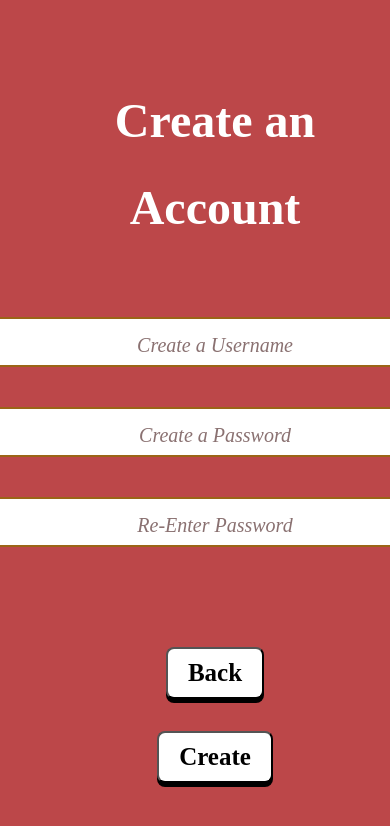
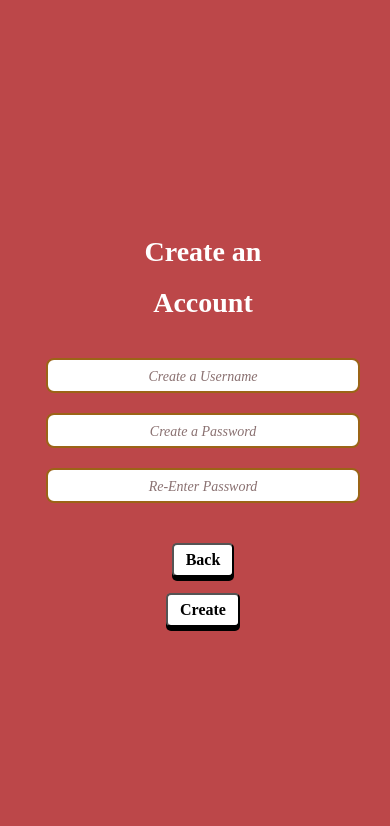
Before and after one commit to alphin-08/KitchenCanvas-, a React (Create React App) app in the folder frontend/: page /createAccount in a window 390 px wide. Shown: the top 826 px of the page. Built offline with nearby package versions, Linux system fonts and the light colour scheme; a web font is replaced by a local one.

Commit message:
added more css stuff

```diff
--- a/frontend/src/index.css
+++ b/frontend/src/index.css
@@ -3,8 +3,8 @@ body {
   height: 100%;
   margin: 0;
   padding: 0;
-  overflow: auto;
-  /* Ensure scrolling is enabled */
+  overflow-y: scroll;
+  overflow-x: hidden;
 }
 
 body {
@@ -20,3 +20,9 @@ code {
   font-family: source-code-pro, Menlo, Monaco, Consolas, 'Courier New',
     monospace;
 }
+
+.home-link {
+  text-decoration: none;
+  color: inherit;
+  cursor: pointer;
+}
--- a/frontend/src/pages/createAccount.css
+++ b/frontend/src/pages/createAccount.css
@@ -13,24 +13,18 @@
     font-family: "Irish Grover", serif;
     background-color: #BC4749;
     box-shadow: 0 0 10px rgba(0, 0, 0, 0.5);
-    /* Optional shadow */
     margin: 0 auto;
-    /* Center horizontally */
     padding: 20px;
-    /* Add padding for spacing */
 }
 
 .topContainer-create {
     margin-bottom: 50px;
     text-align: center;
-    /* Center the text horizontally */
 }
 
 .topContainer-create h1 {
     color: white;
-    /* Ensure the text is visible */
     font-size: 48px;
-    /* Adjust the font size for visibility */
 }
 
 .middleContainer-create {
@@ -44,9 +38,7 @@
 
 .middleContainer-create input {
     width: 100%;
-    /* Adjust input width */
     max-width: 600px;
-    /* Restrict input width */
     height: 50px;
     font-size: 25px;
 }
@@ -66,11 +58,8 @@
     cursor: pointer;
     background-color: white;
     color: black;
-    /* Ensure text is visible on the button */
     padding: 10px 20px;
-    /* Add padding for better appearance */
     max-width: 300px;
-    /* Restrict button width */
 }
 
 .bottomContainer-create {
@@ -78,60 +67,213 @@
     flex-direction: column;
     gap: 2rem;
     align-items: center;
-    /* Center buttons horizontally */
+}
+
+@media (max-width: 900px) {
+    .mainContainer-create {
+        padding: 10px;
+        width: 100%;
+        min-height: 100vh;
+        margin: 0 auto;
+        display: flex;
+        flex-direction: column;
+        align-items: center;
+        background-color: #BC4749;
+    }
+
+    .topContainer-create {
+        margin-bottom: 30px;
+        text-align: center;
+    }
+
+    .topContainer-create h1 {
+        font-size: 36px;
+        color: white;
+    }
+
+    .middleContainer-create {
+        width: 100%;
+        gap: 30px;
+        margin-bottom: 50px;
+    }
+
+    .middleContainer-create input {
+        width: 90%;
+        max-width: 500px;
+        height: 40px;
+        font-size: 18px;
+    }
+
+    .middleContainer-create input::placeholder {
+        font-size: 16px;
+        text-align: center;
+    }
+
+    .middleContainer-create button,
+    .bottomContainer-create button {
+        font-size: 20px;
+        padding: 8px 16px;
+        max-width: 250px;
+        border-radius: 6px;
+    }
+
+    .bottomContainer-create {
+        gap: 1.5rem;
+    }
+}
+
+@media (max-width: 550px) {
+    .mainContainer-create {
+        padding: 8px;
+        width: 100%;
+        min-height: 100vh;
+        margin: 0 auto;
+        display: flex;
+        flex-direction: column;
+        align-items: center;
+        background-color: #BC4749;
+    }
+
+    .topContainer-create {
+        margin-bottom: 20px;
+        text-align: center;
+    }
+
+    .topContainer-create h1 {
+        font-size: 28px;
+        color: white;
+    }
+
+    .middleContainer-create {
+        width: 100%;
+        gap: 20px;
+        margin-bottom: 40px;
+    }
+
+    .middleContainer-create input {
+        width: 40%;
+        max-width: 400px;
+        height: 35px;
+        font-size: 16px;
+    }
+
+    .middleContainer-create input::placeholder {
+        font-size: 14px;
+        text-align: center;
+    }
+
+    .middleContainer-create button,
+    .bottomContainer-create button {
+        font-size: 16px;
+        padding: 6px 12px;
+        max-width: 200px;
+        border-radius: 5px;
+    }
+
+    .bottomContainer-create {
+        gap: 1rem;
+    }
 }
 
 @media (max-width: 360px) {
     .mainContainer-create {
+        padding: 5px;
+        width: 100%;
+        min-height: 100vh;
+        margin: 0 auto;
+        display: flex;
+        flex-direction: column;
+        align-items: center;
+        background-color: #BC4749;
+    }
+
+    .topContainer-create {
+        margin-bottom: 40px;
+        text-align: center;
+    }
+
+    .topContainer-create h1 {
+        font-size: 20px;
+        color: white;
+    }
+
+    .middleContainer-create {
+        width: 100%;
+        gap: 40px;
+        margin-bottom: 20px;
+    }
+
+    .middleContainer-create input {
+        width: 23%;
+        max-width: 250px;
+        height: 40px;
+        font-size: 12px;
+        padding: 10px;
+    }
+
+    .middleContainer-create input::placeholder {
+        font-size: 10px;
+        text-align: center;
+    }
+
+    .middleContainer-create button,
+    .bottomContainer-create button {
+        font-size: 16px;
+        padding: 10px 8px;
+        max-width: 200px;
+        border-radius: 4px;
+    }
+
+    .bottomContainer-create {
+        gap: 1rem;
+    }
+}
+
+/* @media (max-width: 360px) {
+    .mainContainer-create {
         padding: 10px;
         max-width: 100%;
-        /* Remove width constraints */
         min-width: auto;
-        /* Allow flexibility */
         min-height: auto;
-        /* Allow content to expand naturally */
         text-align: center;
-        /* Center text for small screens */
     }
 
     .topContainer-create h1 {
         font-size: 32px;
-        /* Reduced font size for smaller screens */
         margin-bottom: 30px;
     }
 
     .middleContainer-create {
         gap: 20px;
-        /* Reduced gap between inputs and buttons */
         margin-bottom: 50px;
     }
 
     .middleContainer-create input {
         max-width: 100%;
-        /* Full width input for mobile */
+
         height: 40px;
-        /* Reduced height */
+
         font-size: 20px;
-        /* Adjusted text size */
+
     }
 
     .middleContainer-create input::placeholder {
         font-size: 16px;
-        /* Smaller placeholder text */
+
     }
 
     .middleContainer-create button,
     .bottomContainer-create button {
         max-width: 100%;
-        /* Full width buttons */
+
         font-size: 20px;
-        /* Reduced font size */
+
         padding: 8px 16px;
-        /* Adjusted padding */
+
     }
 
     .bottomContainer-create {
         gap: 1.5rem;
-        /* Adjusted gap between elements */
+
     }
-}
+} */
--- a/frontend/src/pages/homePage.css
+++ b/frontend/src/pages/homePage.css
@@ -138,6 +138,7 @@
     transform: translateY(-5px);
     box-shadow: 0 6px 10px rgba(0, 0, 0, 0.2);
 }
+
 @media (max-width: 675px) and (min-width: 361px) {
 
     /* General container styling */
--- a/frontend/src/pages/homePage.js
+++ b/frontend/src/pages/homePage.js
@@ -1,6 +1,6 @@
 import React, { useEffect, useState } from 'react';
 import './homePage.css';
-import { useNavigate } from 'react-router-dom';
+import { useNavigate,  Link} from 'react-router-dom';
 
 function Home() {
     const [recipes, setRecipes] = useState([]); // State to store recipes
@@ -34,7 +34,9 @@ function Home() {
     return (
         <div className="mainContainer-home">
             <div className="veryTopContainer-home">
-                <h1>Kitchen Canvas</h1>
+                <Link to="/homePage" className="home-link">
+                    <h1>Kitchen Canvas</h1>
+                </Link>
             </div>
             <div className="topContainer-home">
                 <button onClick={() => navigate('/likedRecipes')} >View Liked</button>
--- a/frontend/src/pages/likedRecipes.js
+++ b/frontend/src/pages/likedRecipes.js
@@ -1,5 +1,5 @@
 import React, { useEffect, useState} from 'react';
-import { useNavigate } from 'react-router-dom';
+import { useNavigate, Link } from 'react-router-dom';
 import './likedRecipes.css';
 
 function LikedRecipes() {
@@ -75,7 +75,9 @@ function LikedRecipes() {
 
     return (
         <div className="likedRecipes-container">
-            <h1>Kitchen Canvas</h1>
+            <Link to="/homePage" className="home-link">
+                <h1>Kitchen Canvas</h1>
+            </Link>
             <h2>Liked Recipes</h2>
             <div className="likedRecipes-list">
                 {likedRecipes.length > 0 ? (
--- a/frontend/src/pages/searchByIngredients.js
+++ b/frontend/src/pages/searchByIngredients.js
@@ -1,5 +1,5 @@
 import React, { useState } from 'react';
-import { useNavigate } from 'react-router-dom';
+import { useNavigate, Link } from 'react-router-dom';
 import './searchByIngredients.css';
 
 function SearchByIngredients() {
@@ -78,7 +78,9 @@ function SearchByIngredients() {
 
     return (
         <div className="searchByIngredients-container">
-            <h1>Kitchen Canvas</h1>
+            <Link to="/homePage" className="home-link">
+                <h1>Kitchen Canvas</h1>
+            </Link>
             <h2>Search Recipes by Ingredients</h2>
             <button className="backsnBT" onClick={() => navigate(-1)}>Go Back</button>
             <div className="search-input">
--- a/frontend/src/pages/uploadRecipe.js
+++ b/frontend/src/pages/uploadRecipe.js
@@ -1,5 +1,5 @@
 import React, { useState } from 'react';
-import { useNavigate } from 'react-router-dom';
+import { useNavigate, Link } from 'react-router-dom';
 import './uploadRecipe.css'; // Create a CSS file for styling
 
 function UploadNewRecipe() {
@@ -67,7 +67,9 @@ function UploadNewRecipe() {
 
     return (
         <div className="uploadNewRecipe-container">
-            <h1>Kitchen Canvas</h1>
+            <Link to="/homePage" className="home-link">
+                <h1>Kitchen Canvas</h1>
+            </Link>
             <h2>Upload New Recipe</h2>
             <div className="form-container">
                 <label>
--- a/frontend/src/pages/uploadedRecipe.js
+++ b/frontend/src/pages/uploadedRecipe.js
@@ -1,5 +1,5 @@
 import React, { useEffect, useState } from 'react';
-import { useNavigate } from 'react-router-dom';
+import { useNavigate, Link } from 'react-router-dom';
 import './uploadedRecipes.css';
 
 function UploadedRecipes() {
@@ -73,7 +73,9 @@ function UploadedRecipes() {
 
     return (
         <div className="uploadedRecipes-container">
-            <h1>Kitchen Canvas</h1>
+            <Link to="/homePage" className="home-link">
+                <h1>Kitchen Canvas</h1>
+            </Link>
             <h2>Your Uploaded Recipes</h2>
             {uploadedRecipes.length > 0 ? (
                 <div className="recipe-list3">
```
Also changed, not shown: frontend/src/pages/likedRecipes.css (+12 -1 lines), frontend/src/pages/loginPage.css (+170 -1 lines).
